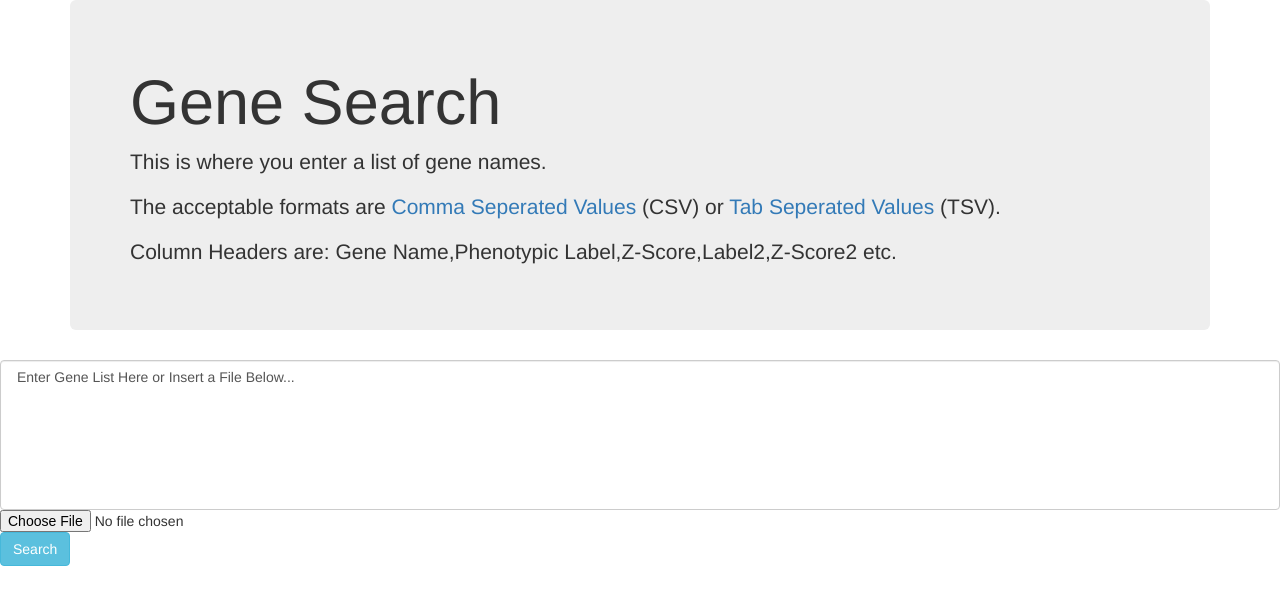
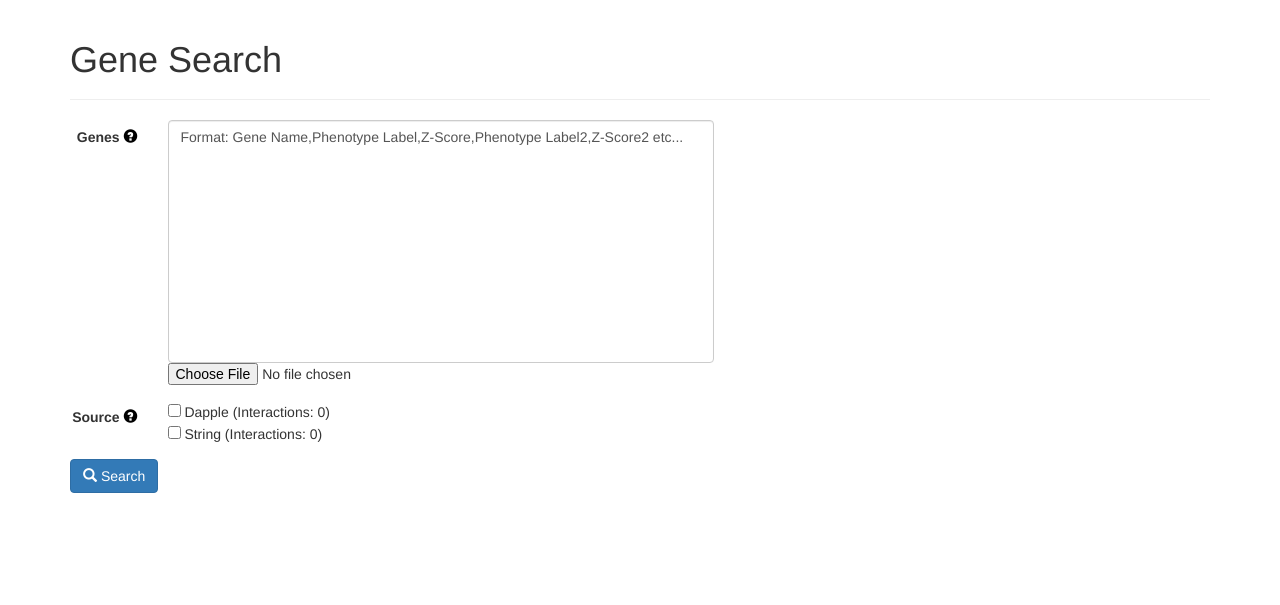
Before and after one commit to danich1/Reporpoise, a Django app: page /drug_search/ in a window 1280 px wide. Shown: the part 50-655 px from the top of the page. Run offline with Django 3.2, Linux system fonts and the light colour scheme; data that the repository does not hold is empty; some libraries are stand-ins or nearby versions.

Commit message:
Fixed the gene_network
I need to think about the legend but that is fine

```diff
--- a/drug_search/Templates/drug_search/gene_select.html
+++ b/drug_search/Templates/drug_search/gene_select.html
@@ -6,20 +6,48 @@
 <title>Reporpoise</title>
 {% endblock %}
 {% block body_content %}
+<div class="alert alert-danger fade in">
+<a href="#" class="close" data-dismiss="alert" aria-label="close">&times;</a>
+<h3><strong> Warning!! </strong> <span id="message"></span></h3>
+</div>
 <div class="container">
-        <div class="jumbotron">
+    <div class="page-header">
         <h1> Gene Search </h1>
-            <p> This is where you enter a list of gene names.</p>
-            <p> The acceptable formats are <a href="https://en.wikipedia.org/wiki/Comma-separated_values">Comma Seperated Values</a> (CSV) or <a href="https://en.wikipedia.org/wiki/Tab-separated_values">Tab Seperated Values</a> (TSV).</p>
-            <p> Column Headers are: Gene Name,Phenotypic Label,Z-Score,Label2,Z-Score2 etc.</p>
+    </div>
+    <form action="search" method="post" id="genes" enctype="multipart/form-data" role="form" class="form-horizontal">
+        {% csrf_token %}
+        <div class="form-group">
+            <label class="control-label col-sm-1 col-md-1 col-lg-1">
+               Genes
+                <a href="#" style="color:black;" data-toggle="popover" title="Help Tool" data-content="Insert gene names here or upload a file!! File format is <a href='https://en.wikipedia.org/wiki/Comma-separated_values' target='_blank'>CSV</a> or <a href='https://en.wikipedia.org/wiki/Tab-separated_values' target='_blank'>TSV</a>!!" data-html="true">
+                    <span class="glyphicon glyphicon-question-sign">
+                    </span>
+                </a>
+           </label>
+           <div class="col-sm-11 col-md-11 col-lg-11">
+                <textarea form="genes" col="5" row="10" name="gene_name" class="form-control" onblur="onBlur(this)" onFocus="onFocus(this)" id="gene_text">Format: Gene Name,Phenotype Label,Z-Score,Phenotype Label2,Z-Score2 etc...</textarea>
+                <input type="file" name="file_upload" id="fileToUpload"/>
             </div>
         </div>
         <div class="form-group">
-        <form action="search" method="post" id="genes" enctype="multipart/form-data">
-            {% csrf_token %}
-            <textarea style="resize:none" form="genes" col="20" row="30" name="gene_name" class="form-control" onblur="onBlur(this)" onFocus="onFocus(this)" id="gene_text"> Enter Gene List Here or Insert a File Below...</textarea>
-            <input type="file" name="file_upload" id="fileToUpload"/>
-            <input type="submit" value="Search" name="Search" class="btn btn-info"/>
+            <label class="control-label col-sm-1 col-md-1 col-lg-1">
+                Source
+                <a href="#" style="color:black;" data-toggle="popover" title="Help Tool" data-content="Select the source for protein-protein interactions!! We have {{Dapple|add:String}} interactions in our database!!" data-html="true">
+                    <span class="glyphicon glyphicon-question-sign">
+                    </span>
+                </a>
+            </label>
+            <div class="col-sm-11 col-md-11 col-lg-11">
+                <input type="checkbox" name="source" value="Dapple" class="sourcecheck"> Dapple (Interactions: {{Dapple}})<br>
+                <input type="checkbox" name="source" value="String" class="sourcecheck"> String (Interactions: {{String}})<br>
+            </div>
+        </div>
+        <button id="submit" class="btn btn-primary">
+            <span class="glyphicon glyphicon-search"></span> Search
+        </button>
     </form>
 </div>
+<script>
+init()
+</script>
 {% endblock %}
--- a/drug_search/Templates/drug_search/network.html
+++ b/drug_search/Templates/drug_search/network.html
@@ -90,6 +90,6 @@
 </div>
 {%endverbatim%}
 <script>
-load_graph('{{gene_network}}','{{phenotypes}}','{{mode}}');
+load_graph('{{gene_network}}','{{phenotypes}}','{{mode}}','{{connection}}','{{source}}');
 </script>
 {% endblock %}
--- a/drug_search/static/drug_search/css/form.css
+++ b/drug_search/static/drug_search/css/form.css
@@ -1,11 +1,10 @@
-#genes
-{
-    height:200px;
-}
 #gene_text
 {
-    height:150px;
-    /*width:1000px;
-    margin-left:auto;
-    margin-right:auto;*/
+    width:546px;
+    height:243px;
+    resize:none;
 }
+.popover
+{
+    width:250px;
+}
--- a/drug_search/static/drug_search/js/form.js
+++ b/drug_search/static/drug_search/js/form.js
@@ -13,3 +13,26 @@ function onFocus(el)
     el.value='';
     }
 }
+function init()
+{
+//lol I don't know JQuery
+$(document).ready(function(){
+    $('[data-toggle="popover"]').popover();
+    $('.alert').hide();
+    $('#genes').submit(function(e)
+    {
+        if (document.getElementById("gene_text").value == document.getElementById("gene_text").defaultValue && document.getElementById("fileToUpload").value=="")
+        {
+            document.getElementById("message").innerHTML = "You did not insert a file nor input any gene names!!";
+            $('.alert').show();
+            e.preventDefault();
+        }
+        else if ($(".sourcecheck:checked").length==0)
+        {
+            document.getElementById("message").innerHTML = "You did not select an interaction source!!";
+            $('.alert').show();
+            e.preventDefault();
+        }
+    })
+});
+}
--- a/drug_search/views.py
+++ b/drug_search/views.py
@@ -10,7 +10,7 @@ def test(request):
 
 #This is the initial method that gets called to show the homepages
 def initialize(request):
-    return render(request, 'drug_search/gene_select.html')
+    return render(request, 'drug_search/gene_select.html', {"Dapple":len(Interactions.objects.filter(source="Dapple")), "String":len(Interactions.objects.filter(source="String"))})
 
 #This will render the reference page
 def reference(request):
@@ -22,7 +22,9 @@ def network(request):
         gene_name = request.POST.get("gene_name","")
         phenotypes = request.POST.get("phenotypes","")
         mode = request.POST.get("mode","")
-    return render(request,'drug_search/network.html',{"gene_network":json.dumps({gene_name:""}),"phenotypes":phenotypes,"mode":mode})
+        source = request.POST.get("source", "")
+        connection = request.POST.get("connection", "")
+    return render(request,'drug_search/network.html',{"gene_network":json.dumps({gene_name:""}),"phenotypes":phenotypes,"mode":mode,"connection":connection,"source":source})
 
 # This method will parse the file or a gene list in order to render the gene wagon page correctly
 def search(request):
@@ -45,7 +47,7 @@ def search(request):
                     for index in range(len(gene_obj)-1):
                         gene_dict[gene_name].append((gene_obj[index],float(gene_obj[index+1])))
         translate = int(round(105/math.tan(math.pi/len(gene_dict)))) if len(gene_dict) > 2 else 180 if len(gene_dict) == 2 else 0
-        return render(request, 'drug_search/report.html', {"genes":json.dumps(gene_dict),"translate":translate})
+        return render(request, 'drug_search/report.html', {"genes":json.dumps(gene_dict),"translate":translate,"source":",".join(request.POST.getlist("source"))})
     raise Http404("Invalid Request Please Try Again!")
 
 #This method returns drug json data based on a given gene list
@@ -119,9 +121,9 @@ def networktize(request):
         mode = request.GET['mode']
         gene_list = dict(ast.literal_eval(request.GET['genes'])).keys()
         #need interaction source
-        source = request.GET['source']
+        source = request.GET['source'].split(",")
         #if the user wants indirect connections as well
-        indirect = request.GET['connection'] == 'indirect'
+        indirect = request.GET['connection'] == 'Indirect'
         #this is the json data that gets passed into the d3 network ex {"Nodes":[{}],"links":[{}]}
         network_graph = {"nodes":[],"links":[]}
         #keep track of each gene interaction
@@ -130,7 +132,7 @@ def networktize(request):
         #keep track of the gene groups approved, drugable, etc
         gene_group = set({})
         for gene_name in gene_list:
-            interactions = Interactions.objects.filter((Q(gene_source=gene_name)|Q(gene_target=gene_name))&Q(source__in=["Dapple"]))
+            interactions = Interactions.objects.filter((Q(gene_source=gene_name)|Q(gene_target=gene_name))&Q(source__in=source))
             for interaction in interactions:
                 case = "direct"
                 if mode=="mini":
@@ -177,10 +179,10 @@ def networktize(request):
                             network_graph["nodes"].append({"name":interaction.gene_target.gene_name,"url":"drug_search/search","type": interaction.gene_target.category.all()[0].name if len(interaction.gene_target.category.all())>0 else "none"})
                             gene_group.add(interaction.gene_target.category.all()[0].name if len(interaction.gene_target.category.all())>0 else "none")
                         network_graph["links"].append({"source":interaction_indicies[interaction.gene_source.gene_name],"target":interaction_indicies[interaction.gene_target.gene_name],"type":case})
-                        #if indirect:
-                        #    other_interactions = Interactions.objects.filter((Q(gene_source=interaction.gene_target.gene_name)&Q(gene_target__in=filter(lambda x:x != "count" and x != interaction.gene_source.gene_name,interaction_indicies.keys()))|Q(gene_target=interaction.gene_target.gene_name)&Q(gene_source__in=filter(lambda x:x != "count" and x != interaction.gene_source.gene_name,interaction_indicies.keys())))&Q(source__in=["Dapple"]))
-                        #    for other_interaction in other_interactions:
-                        #        network_graph["links"].append({"source":interaction_indicies[other_interaction.gene_source.gene_name],"target":interaction_indicies[other_interaction.gene_target.gene_name],"type":"indirect"})
+                        if indirect:
+                            other_interactions = Interactions.objects.filter((Q(gene_source=interaction.gene_target.gene_name)&Q(gene_target__in=filter(lambda x:x != "count" and x != interaction.gene_source.gene_name,interaction_indicies.keys()))|Q(gene_target=interaction.gene_target.gene_name)&Q(gene_source__in=filter(lambda x:x != "count" and x != interaction.gene_source.gene_name,interaction_indicies.keys())))&Q(source__in=["Dapple"]))
+                            for other_interaction in other_interactions:
+                                network_graph["links"].append({"source":interaction_indicies[other_interaction.gene_source.gene_name],"target":interaction_indicies[other_interaction.gene_target.gene_name],"type":"indirect"})
                     else:
                         #if the gene has not been seen then add it to the full network and add the node into the full network node list
                         if interaction.gene_target.gene_name not in interaction_indicies:
@@ -194,10 +196,10 @@ def networktize(request):
                             network_graph["nodes"].append({"name":interaction.gene_source.gene_name,"url":"drug_search/search","type": interaction.gene_source.category.all()[0].name if len(interaction.gene_source.category.all())>0 else "none"})
                             gene_group.add(interaction.gene_source.category.all()[0].name if len(interaction.gene_source.category.all())>0 else "none")
                         network_graph["links"].append({"source":interaction_indicies[interaction.gene_target.gene_name],"target":interaction_indicies[interaction.gene_source.gene_name],"type":case})
-                        #if indirect:
-                        #    other_interactions = Interactions.objects.filter((Q(gene_source=interaction.gene_source.gene_name)&Q(gene_target__in=filter(lambda x:x != "count" and x != interaction.gene_target.gene_name,interaction_indicies.keys()))|Q(gene_target=interaction.gene_source.gene_name)&Q(gene_source__in=filter(lambda x:x != "count" and x != interaction.gene_target.gene_name,interaction_indicies.keys())))&Q(source__in=["Dapple"]))
-                        #    for other_interaction in other_interactions:
-                        #        network_graph["links"].append({"source":interaction_indicies[other_interaction.gene_source.gene_name],"target":interaction_indicies[other_interaction.gene_target.gene_name],"type":"indirect"})
+                        if indirect:
+                            other_interactions = Interactions.objects.filter((Q(gene_source=interaction.gene_source.gene_name)&Q(gene_target__in=filter(lambda x:x != "count" and x != interaction.gene_target.gene_name,interaction_indicies.keys()))|Q(gene_target=interaction.gene_source.gene_name)&Q(gene_source__in=filter(lambda x:x != "count" and x != interaction.gene_target.gene_name,interaction_indicies.keys())))&Q(source__in=["Dapple"]))
+                            for other_interaction in other_interactions:
+                                network_graph["links"].append({"source":interaction_indicies[other_interaction.gene_source.gene_name],"target":interaction_indicies[other_interaction.gene_target.gene_name],"type":"indirect"})
         if mode == 'mini':
             network_graph.update({"legend":{"line":[{"data":"Direct","type":"direct"}, {"data":"Indirect","type":"indirect"}],"circle":[]}})
             network_graph["legend"]["circle"] = [{"data":group.capitalize(), "type":group} for group in gene_group]
```
Also changed, not shown: drug_search/Templates/drug_search/report.html (+10 -4 lines), drug_search/static/drug_search/css/report.css (+7 -0 lines), drug_search/static/drug_search/js/gene_network.js (+44 -44 lines), drug_search/static/drug_search/js/network.js (+10 -3 lines), drug_search/static/drug_search/js/report.js (+26 -4 lines), 1 other file. Lines whose indentation alone changed are shown as unchanged.
